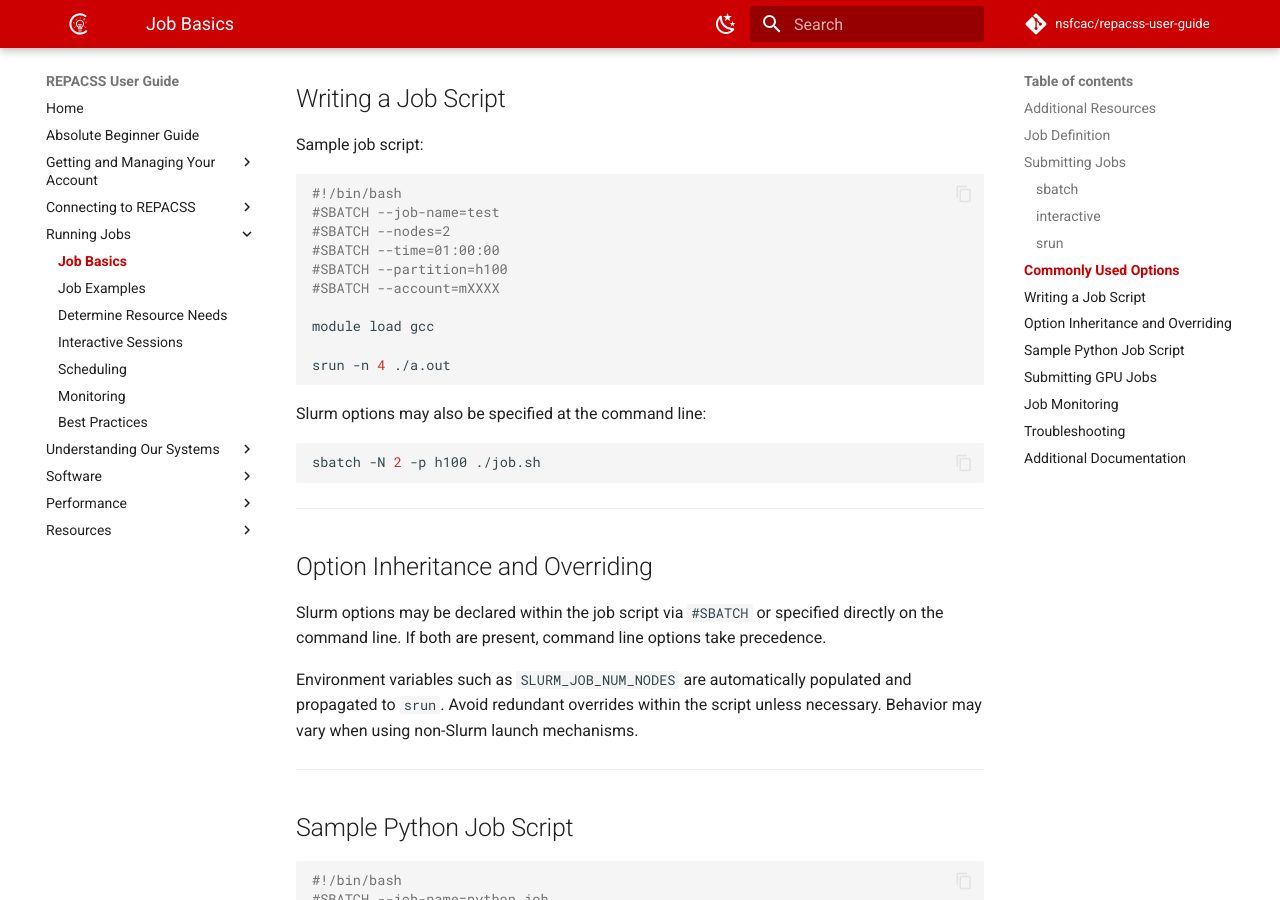
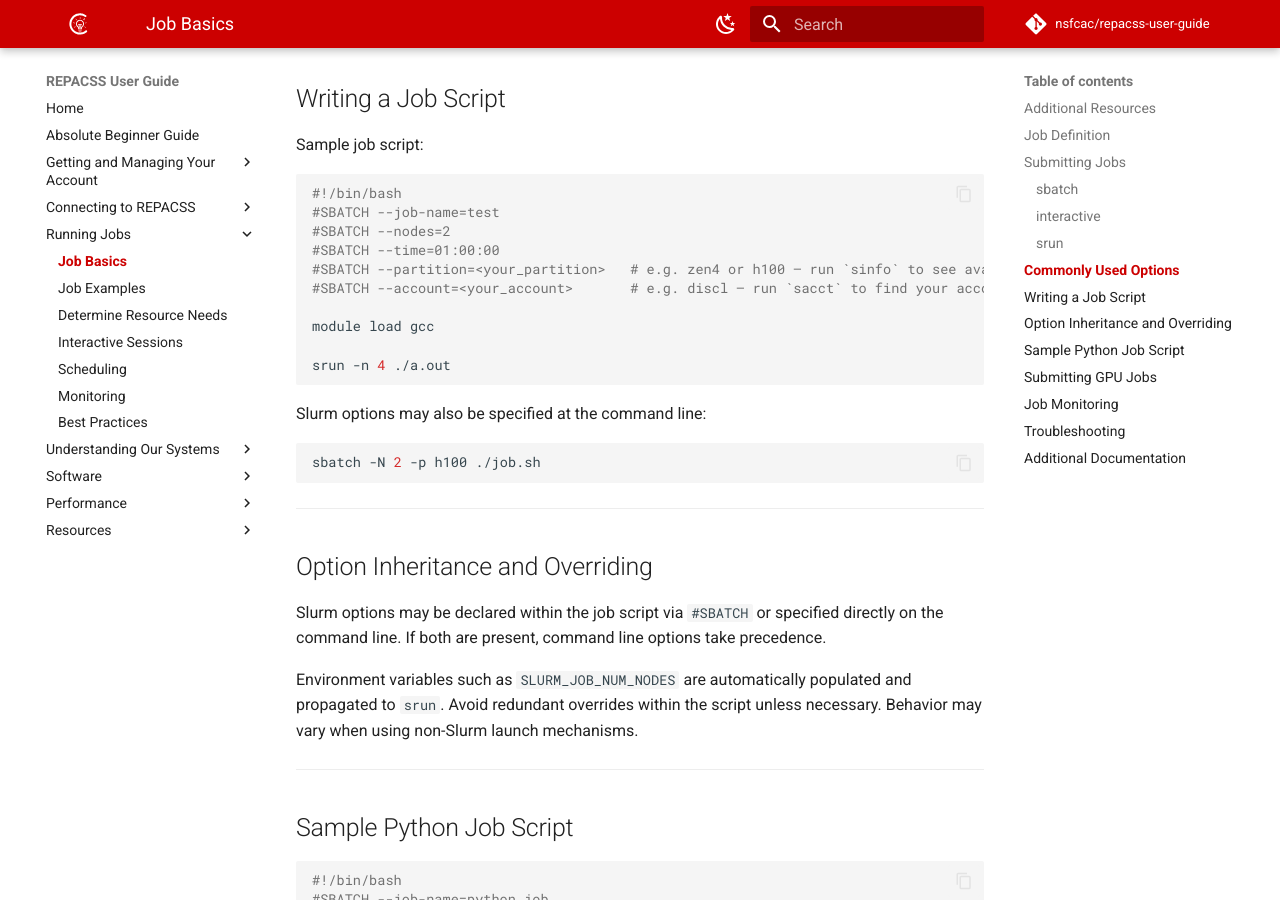
Before and after one commit to nsfcac/repacss-user-guide, an MkDocs documentation site: the page built from docs/running-jobs/basics.md, in a window 1280 px wide and 900 px high, scrolled down 2561 px. Built offline with MkDocs 1.6.1 and Material for MkDocs 9.7.7, drawn with Linux system fonts in a browser that asks for light colours; comment, search, counter and statistics services are not loaded.

Commit message:
mXXXX and h100 -> replaced with clear placeholders and inline comments

```diff
--- a/docs/running-jobs/basics.md
+++ b/docs/running-jobs/basics.md
@@ -92,8 +92,8 @@ Sample job script:
 #SBATCH --job-name=test
 #SBATCH --nodes=2
 #SBATCH --time=01:00:00
-#SBATCH --partition=h100
-#SBATCH --account=mXXXX
+#SBATCH --partition=<your_partition>   # e.g. zen4 or h100 — run `sinfo` to see available partitions
+#SBATCH --account=<your_account>       # e.g. discl — run `sacct` to find your account name
 
 module load gcc
 
```
